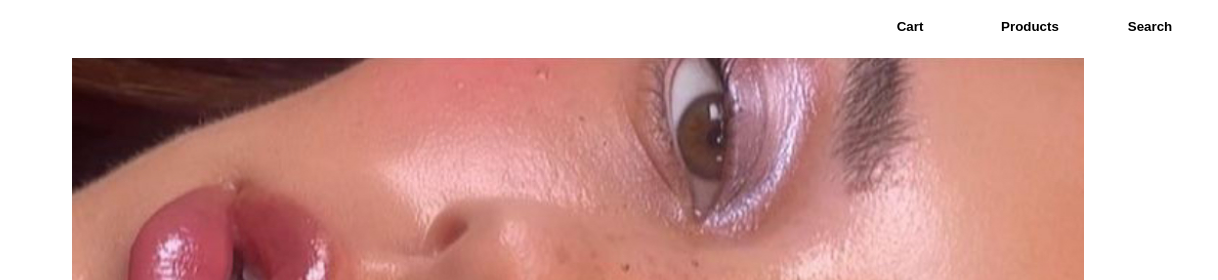
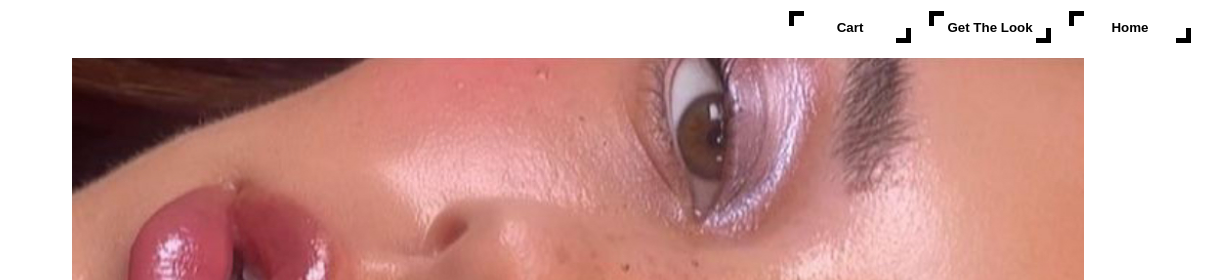
Before and after one commit to angelaslinker/Glossier_Webpage, a plain HTML site: page index.html in a window 1280 px wide. Shown: the top 280 px of the page, 62-1280 px from the left. Drawn offline with Linux system fonts and the light colour scheme.

Commit message:
Edited nav bar animation

```diff
--- a/index.html
+++ b/index.html
@@ -24,8 +24,8 @@
     <img class="logo" src="./images/letterlogo.jpg" />
     <ul>
       <li><button id="cart-popup">Cart</button></li>
-      <li><button id="cart-popup">Products</button></li>
-      <li><button id="cart-popup">Search</button></li>
+      <li><button id="cart-popup" href="getTheLook.html">Get The Look</button></li>
+      <li><button id="cart-popup">Home</button></li>
 
     </ul>
   </nav>
--- a/styles/style.css
+++ b/styles/style.css
@@ -1,48 +1,3 @@
-/* @media screen and (max-width: 600px) {
-  nav {
-    flex-direction: column;
-  }
-
-  nav ul {
-    flex-direction: column;
-    align-items: center;
-  }
-
-  nav ul li {
-    margin: 0.5em;
-  }
-
-  .container {
-    grid-template-columns: 1fr;
-    grid-template-rows: auto;
-  }
-
-  .img1,
-  .img2,
-  .img3,
-  .img4 {
-    max-width: 90%;
-    padding: 20px;
-    align-content: center;
-
-  }
-
-  section {
-    padding: 1em;
-  }
-
-  section h2,
-  p {
-    padding: 20px;
-  }
-
-  .carousel {
-    margin: 10px;
-  }
-} */
-
-/*Variables*/
-
 .star-rating {
     color: #bebebe;
     font-size: 2em;
@@ -75,6 +30,54 @@
     color: #FFC0CB;
 }
 
+nav ul li {
+    cursor: pointer;
+    position: relative;
+    height: 30px;
+    margin: 0px 20px 40px 20px;
+    background: white;
+    font-size: 28px;
+    border-top-right-radius: 10px;
+    border-bottom-left-radius: 10px;
+    transition: all 1s;
+
+}
+
+nav ul li::after,
+nav ul li::before {
+    content: " ";
+    width: 10px;
+    height: 10px;
+    position: absolute;
+    border: 0px solid #fff;
+    transition: all 1s;
+}
+
+nav ul li::after {
+    top: -1px;
+    left: -1px;
+    border-top: 5px solid black;
+    border-left: 5px solid black;
+}
+
+nav ul li::before {
+    bottom: -1px;
+    right: -1px;
+    border-bottom: 5px solid black;
+    border-right: 5px solid black;
+}
+
+nav ul li:hover {
+    border-top-right-radius: 0px;
+    border-bottom-left-radius: 0px;
+}
+
+nav ul li:hover::before,
+nav ul li:hover::after {
+    width: 100%;
+    height: 100%;
+}
+
 nav,
 .footer-links {
     display: flex;
@@ -86,9 +89,17 @@ nav,
     height: 50px;
 }
 
+header {
+    z-index: 999;
+    position: sticky;
+    top: 0;
+}
+
+
 .footer-links {
     justify-content: center;
 }
+
 
 nav ul,
 .footer-links ul {
@@ -100,6 +111,7 @@ nav ul li {
     margin-top: 1em;
     margin-left: auto;
 }
+
 
 .logo {
     margin-right: auto;
@@ -315,6 +327,7 @@ footer {
     margin: none;
 }
 
+
 @media only screen and (max-width: 600px) {
     .container {
         display: flex;
@@ -343,6 +356,7 @@ footer {
 
     nav ul li {
         padding: 0;
+
     }
 
     .logo {
```
